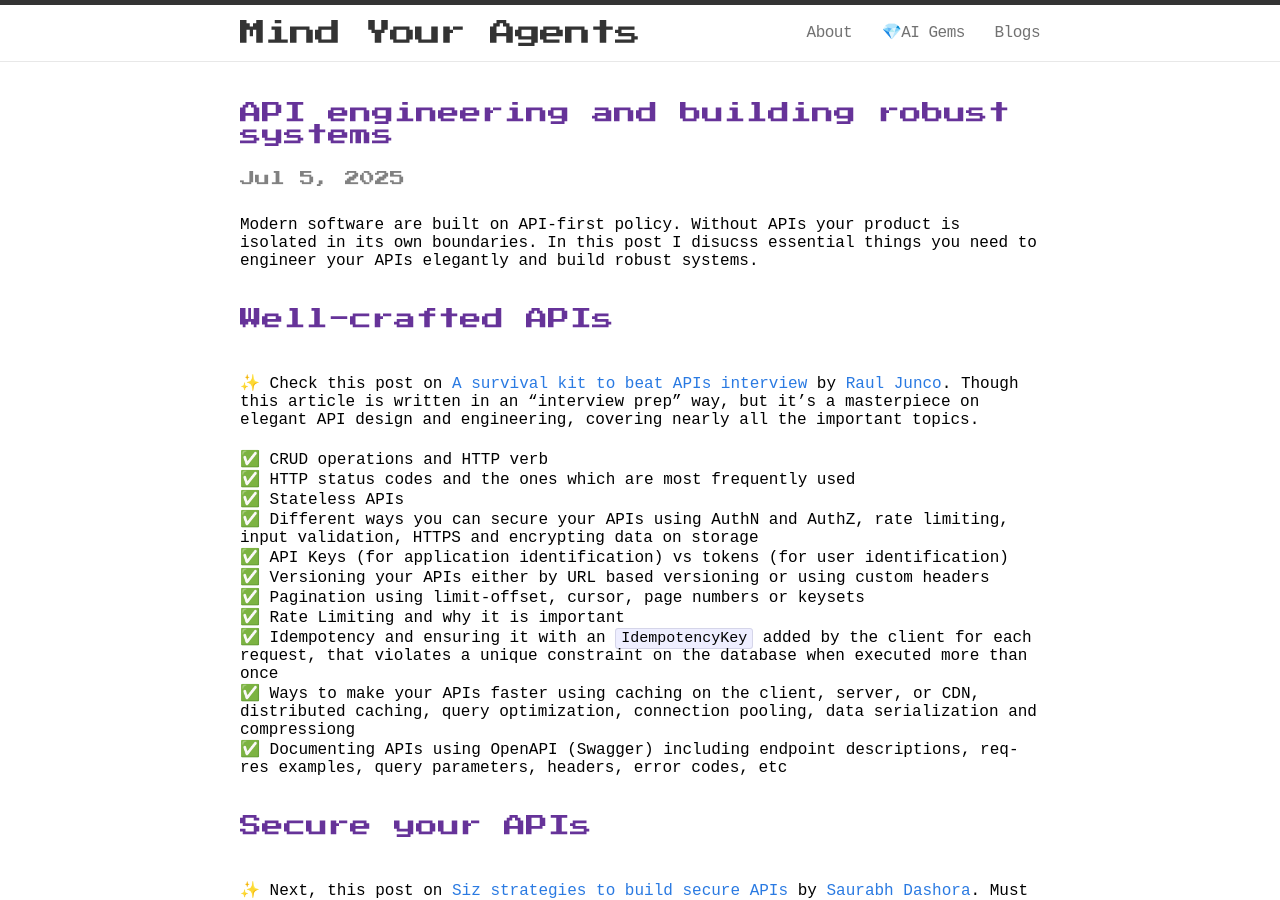
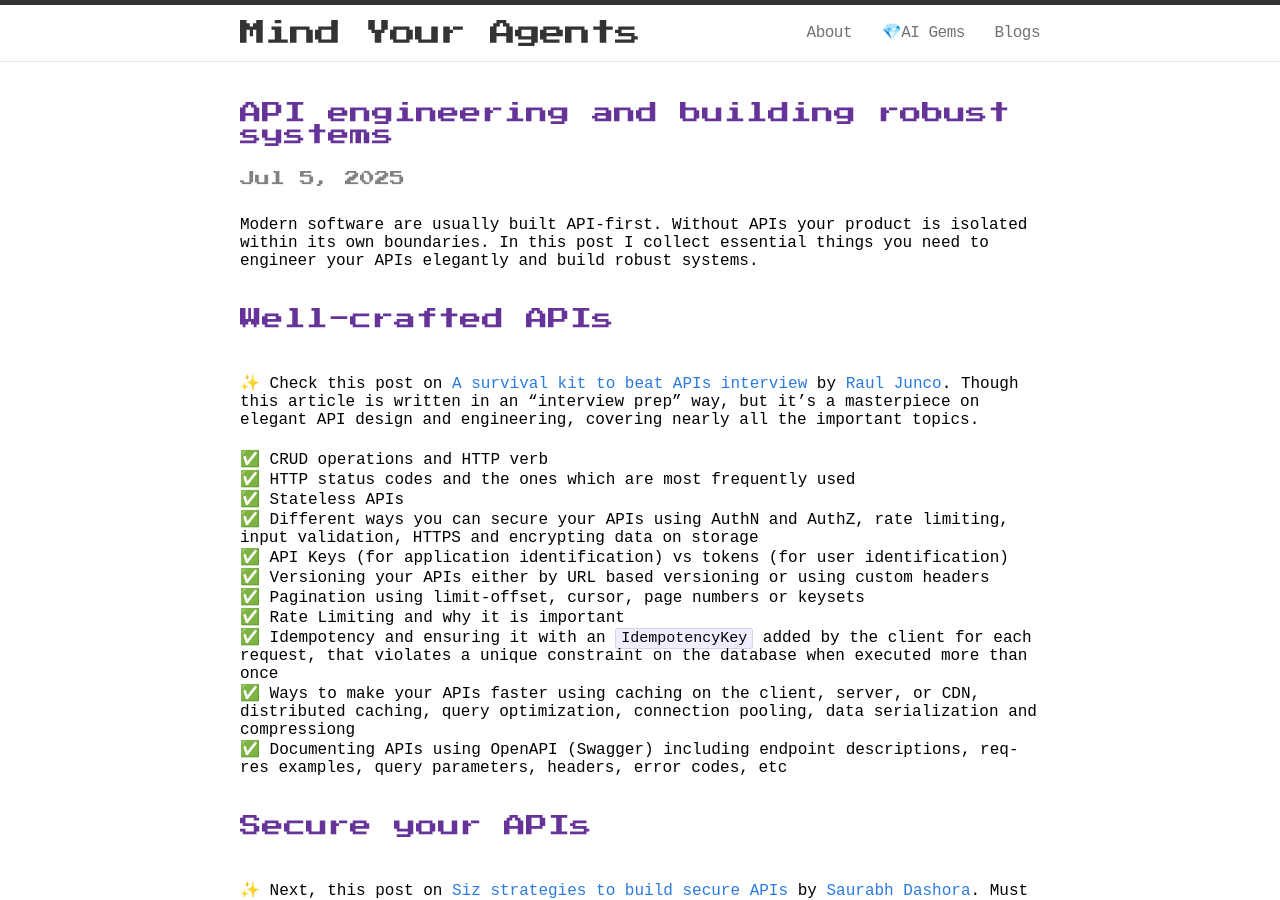
Before and after one commit to mindyouragents/mindyouragents.github.io, a Jekyll site: the page built from _posts/2025-07-05-api-engineering-robust-system.markdown, in a window 1280 px wide and 900 px high. Built offline with Jekyll 4.4.1, drawn with Linux system fonts in a browser that asks for light colours; some web fonts are replaced.

Commit message:
Update 2025-07-05-api-engineering-robust-system.markdown

```diff
--- a/_posts/2025-07-05-api-engineering-robust-system.markdown
+++ b/_posts/2025-07-05-api-engineering-robust-system.markdown
@@ -2,11 +2,11 @@
 layout: post
 comments: false
 title:  "API engineering and building robust systems"
-excerpt: "Modern software are built on API-first policy. Without APIs your product is isolated in its own boundaries. In this post I disucss essential things you need to engineer your APIs elegantly and build robust systems."
+excerpt: "Modern software are usually built API-first. Without APIs your product is isolated within its own boundaries. In this post I have collected essential things you need to engineer your APIs elegantly and build robust systems."
 date:   2025-07-05 10:00:00
 ---
 
-Modern software are built on API-first policy. Without APIs your product is isolated in its own boundaries. In this post I disucss essential things you need to engineer your APIs elegantly and build robust systems.
+Modern software are usually built API-first. Without APIs your product is isolated within its own boundaries. In this post I collect essential things you need to engineer your APIs elegantly and build robust systems.
 
 <br />
 <span class="important">Well-crafted APIs</span>
```
